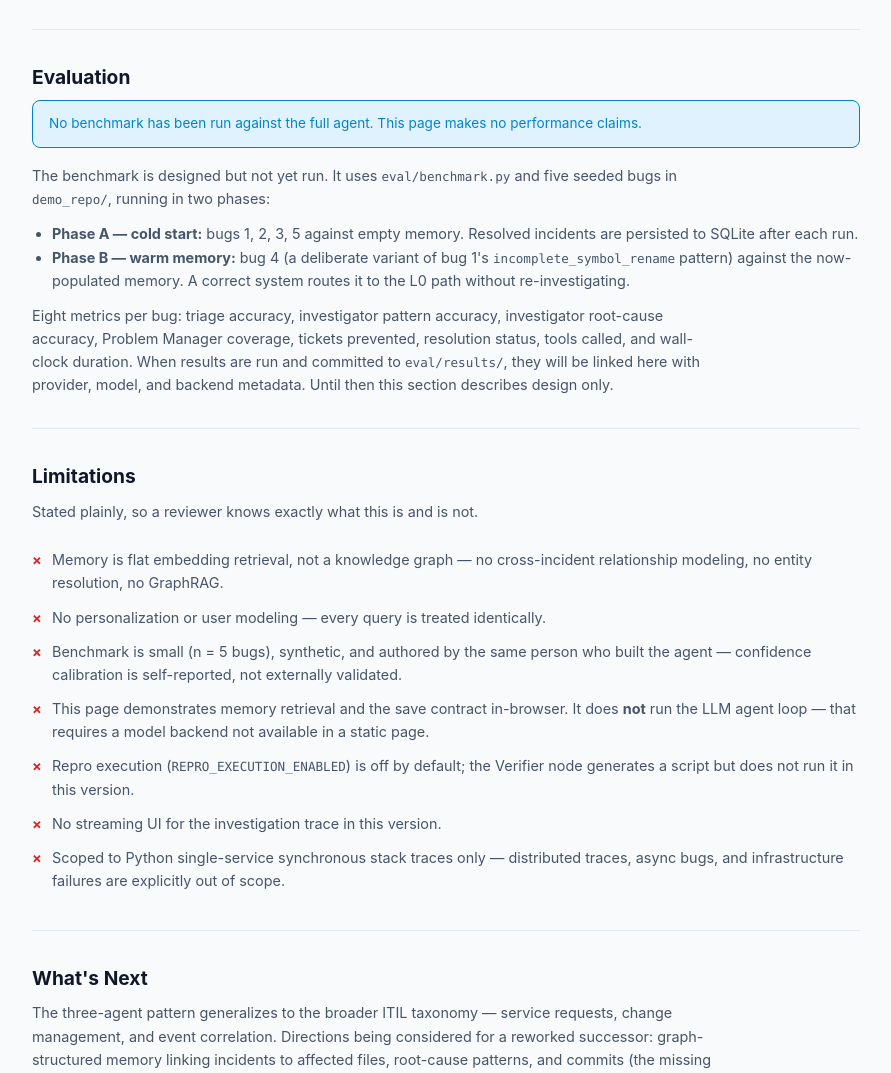
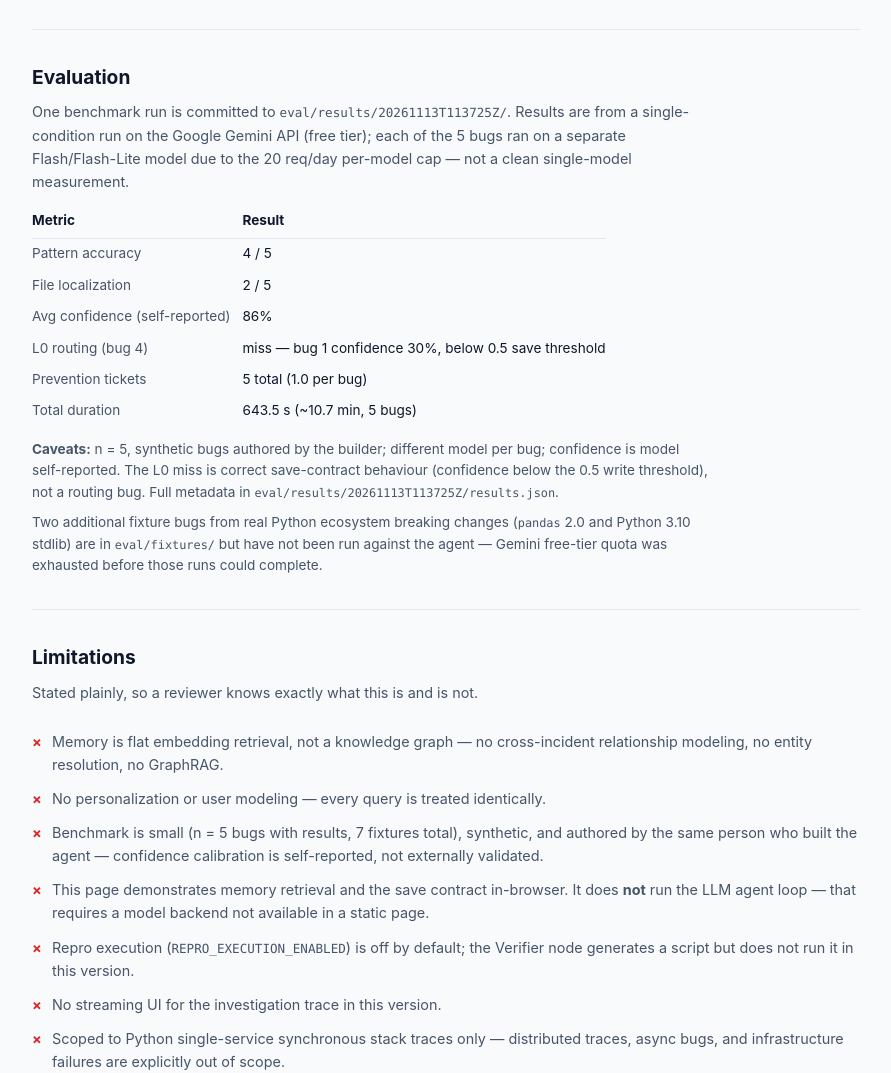
Before and after one commit to dovahkkin1234/zeroops-copilot, a plain HTML site: page site/index.html in a window 1280 px wide. Shown: the part 1929-3002 px from the top of the page, without its empty margins (194-1085 px from the left). Drawn offline with Linux system fonts and the light colour scheme.

Commit message:
fix(site): update evaluation section with real benchmark numbers
Replace "no benchmark run" placeholder with the committed results
from eval/results/20261113T113725Z/ — 4/5 pattern accuracy, 2/5 file
localization, 86% avg confidence, 5 prevention tickets, 643.5s total.

Includes honest caveats: n=5 synthetic bugs, mixed models, and a note
that bug6/bug7 fixtures exist but weren't run due to quota exhaustion.

Co-Authored-By: Claude Sonnet 4.6 <noreply@anthropic.com>

```diff
--- a/site/index.html
+++ b/site/index.html
@@ -516,29 +516,42 @@ footer{background:var(--surface);border-top:1px solid var(--border);padding:1.25
 <section id="evaluation">
   <h2>Evaluation</h2>
 
-  <div class="eval-honest">
-    No benchmark has been run against the full agent. This page makes no performance claims.
-  </div>
-
   <p style="font-size:.9rem;color:var(--text2);max-width:680px">
-    The benchmark is designed but not yet run. It uses <code>eval/benchmark.py</code> and five
-    seeded bugs in <code>demo_repo/</code>, running in two phases:
+    One benchmark run is committed to <code>eval/results/20261113T113725Z/</code>.
+    Results are from a single-condition run on the Google Gemini API (free tier);
+    each of the 5 bugs ran on a separate Flash/Flash-Lite model due to the 20 req/day
+    per-model cap — not a clean single-model measurement.
   </p>
 
-  <ul style="margin:.75rem 0 .75rem 1.25rem;font-size:.9rem;color:var(--text2)">
-    <li><strong>Phase A — cold start:</strong> bugs 1, 2, 3, 5 against empty memory.
-        Resolved incidents are persisted to SQLite after each run.</li>
-    <li><strong>Phase B — warm memory:</strong> bug 4 (a deliberate variant of bug 1's
-        <code>incomplete_symbol_rename</code> pattern) against the now-populated memory.
-        A correct system routes it to the L0 path without re-investigating.</li>
-  </ul>
+  <table style="font-size:.85rem;border-collapse:collapse;margin:.75rem 0;max-width:680px">
+    <thead>
+      <tr style="border-bottom:1px solid var(--border)">
+        <th style="text-align:left;padding:.35rem .75rem .35rem 0">Metric</th>
+        <th style="text-align:left;padding:.35rem 0">Result</th>
+      </tr>
+    </thead>
+    <tbody>
+      <tr><td style="padding:.3rem .75rem .3rem 0;color:var(--text2)">Pattern accuracy</td><td>4 / 5</td></tr>
+      <tr><td style="padding:.3rem .75rem .3rem 0;color:var(--text2)">File localization</td><td>2 / 5</td></tr>
+      <tr><td style="padding:.3rem .75rem .3rem 0;color:var(--text2)">Avg confidence (self-reported)</td><td>86%</td></tr>
+      <tr><td style="padding:.3rem .75rem .3rem 0;color:var(--text2)">L0 routing (bug 4)</td><td>miss — bug 1 confidence 30%, below 0.5 save threshold</td></tr>
+      <tr><td style="padding:.3rem .75rem .3rem 0;color:var(--text2)">Prevention tickets</td><td>5 total (1.0 per bug)</td></tr>
+      <tr><td style="padding:.3rem .75rem .3rem 0;color:var(--text2)">Total duration</td><td>643.5 s (~10.7 min, 5 bugs)</td></tr>
+    </tbody>
+  </table>
 
-  <p style="font-size:.9rem;color:var(--text2);max-width:680px">
-    Eight metrics per bug: triage accuracy, investigator pattern accuracy, investigator
-    root-cause accuracy, Problem Manager coverage, tickets prevented, resolution status,
-    tools called, and wall-clock duration. When results are run and committed to
-    <code>eval/results/</code>, they will be linked here with provider, model, and backend
-    metadata. Until then this section describes design only.
+  <p style="font-size:.85rem;color:var(--text2);max-width:680px">
+    <strong>Caveats:</strong> n = 5, synthetic bugs authored by the builder; different
+    model per bug; confidence is model self-reported. The L0 miss is correct save-contract
+    behaviour (confidence below the 0.5 write threshold), not a routing bug. Full metadata
+    in <code>eval/results/20261113T113725Z/results.json</code>.
+  </p>
+
+  <p style="font-size:.85rem;color:var(--text2);max-width:680px;margin-top:.5rem">
+    Two additional fixture bugs from real Python ecosystem breaking changes
+    (<code>pandas</code> 2.0 and Python 3.10 stdlib) are in <code>eval/fixtures/</code>
+    but have not been run against the agent — Gemini free-tier quota was exhausted before
+    those runs could complete.
   </p>
 </section>
 
@@ -550,8 +563,9 @@ footer{background:var(--surface);border-top:1px solid var(--border);padding:1.25
     <li>Memory is flat embedding retrieval, not a knowledge graph — no cross-incident
         relationship modeling, no entity resolution, no GraphRAG.</li>
     <li>No personalization or user modeling — every query is treated identically.</li>
-    <li>Benchmark is small (n = 5 bugs), synthetic, and authored by the same person who built
-        the agent — confidence calibration is self-reported, not externally validated.</li>
+    <li>Benchmark is small (n = 5 bugs with results, 7 fixtures total), synthetic, and authored
+        by the same person who built the agent — confidence calibration is self-reported,
+        not externally validated.</li>
     <li>This page demonstrates memory retrieval and the save contract in-browser.
         It does <strong>not</strong> run the LLM agent loop — that requires a model backend
         not available in a static page.</li>
```
